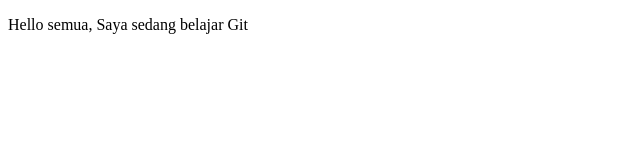
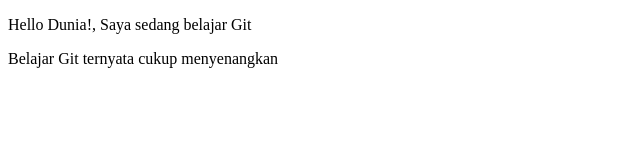
Before and after one commit to Pandas-ID/belajar-git, a plain HTML site: page index.html in a window 1280 px wide. Shown: the whole page, without its empty margins (0-640 px from the left). Drawn offline with Linux system fonts and the light colour scheme.

Commit message:
belajar git greget

```diff
--- a/index.html
+++ b/index.html
@@ -5,6 +5,7 @@
   <title>Belajar Git - Proyek 01</title>
 </head>
 <body>
-  <p>Hello semua, Saya sedang belajar Git</p>
+  <p>Hello Dunia!, Saya sedang belajar Git</p>
+  <p>Belajar Git ternyata cukup menyenangkan</p>
 </body>
 </html>
```
